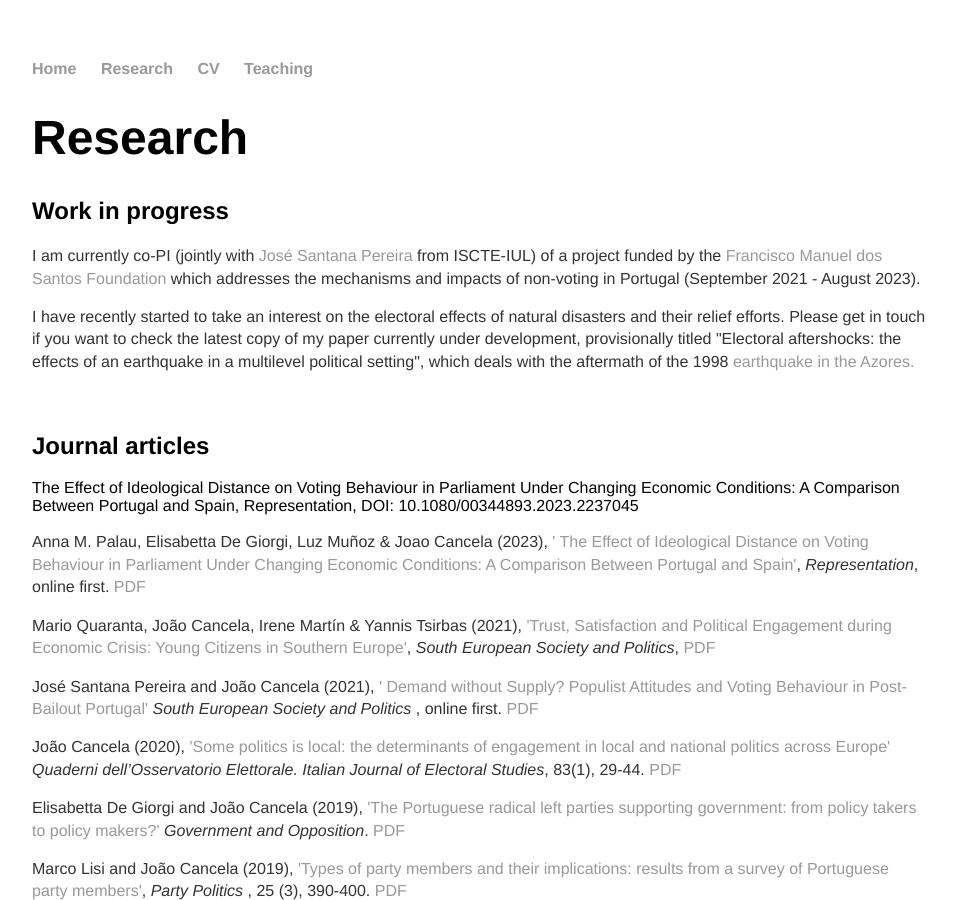
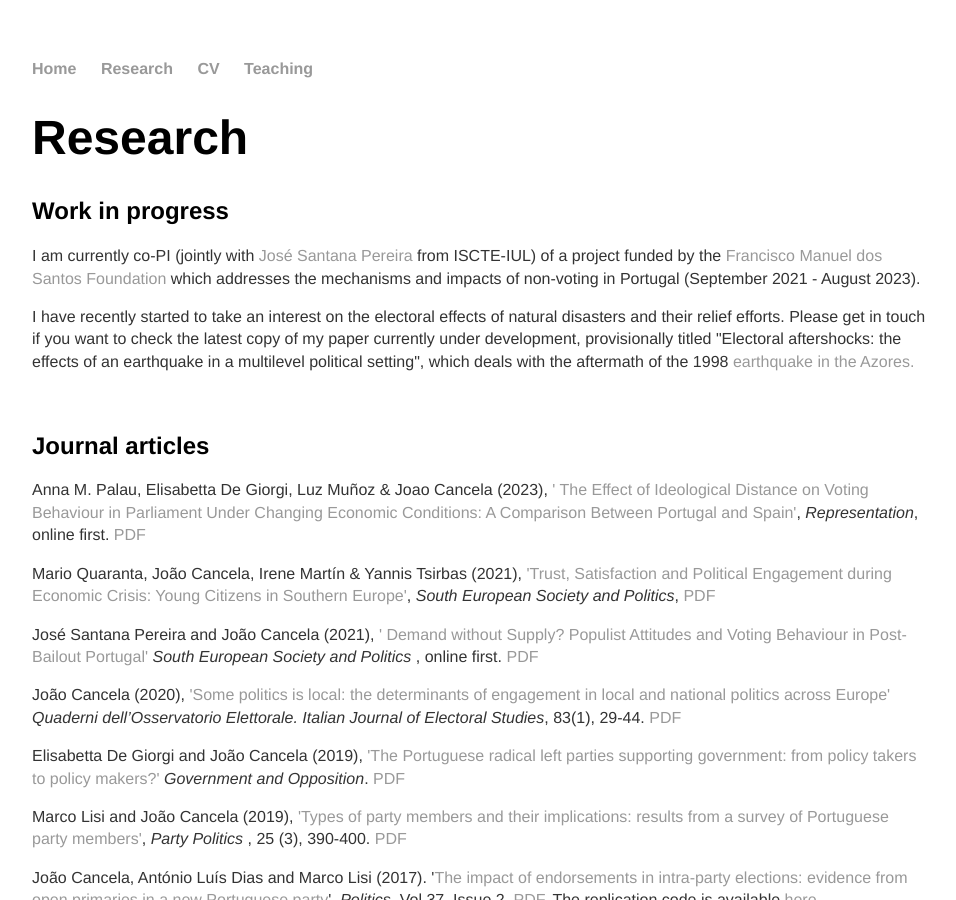
Before and after one commit to joaocancela/joaocancela.github.io, a Jekyll site: the page built from research/index.html, in a window 1280 px wide and 900 px high. Shown: the whole window, without its empty margins (160-1116 px from the left). Built offline with Jekyll 4.4.1, drawn with Linux system fonts in a browser that asks for light colours.

Commit message:
Update index.html

```diff
--- a/research/index.html
+++ b/research/index.html
@@ -16,8 +16,6 @@ title: Research
 
 <h2>Journal articles</h2>
 
-
-   The Effect of Ideological Distance on Voting Behaviour in Parliament Under Changing Economic Conditions: A Comparison Between Portugal and Spain, Representation, DOI: 10.1080/00344893.2023.2237045
 
 <p>Anna M. Palau, Elisabetta De Giorgi, Luz Muñoz & Joao Cancela (2023), <a href =
 "https://www.tandfonline.com/doi/full/10.1080/00344893.2023.2237045"> '  The Effect of Ideological Distance on Voting Behaviour in Parliament Under Changing Economic Conditions: A Comparison Between Portugal and Spain'</a>, <em>Representation</em>, online first. <a href={{ site.baseurl }}/pdf/palau_et_al2023.pdf>PDF</a></p>
```
